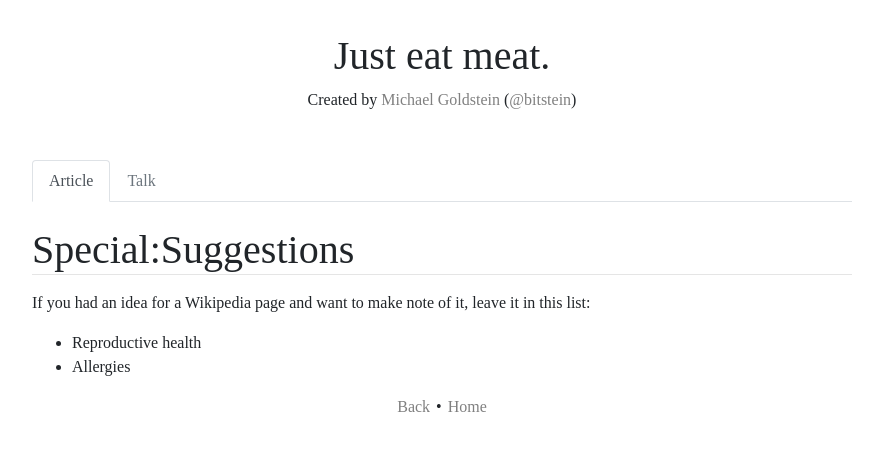
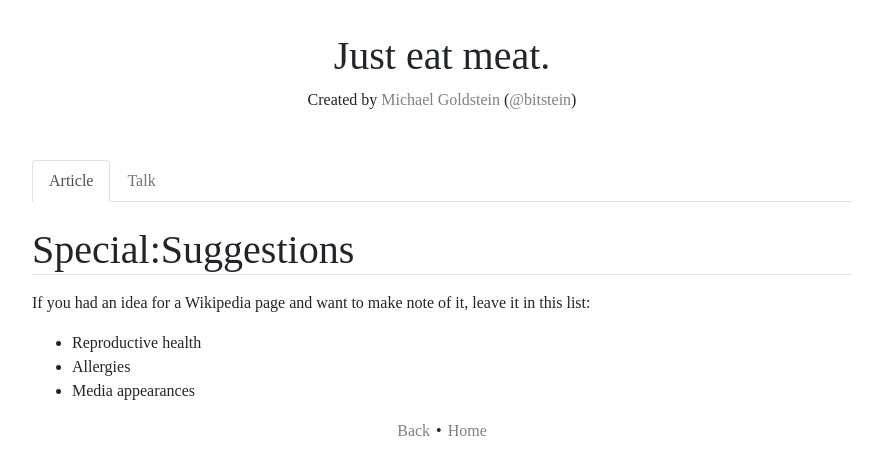
Before and after one commit to bitstein/justmeat.co, a Jekyll site: the page built from wiki/pages/special:suggestions.md, in a window 1280 px wide. Shown: the top 475 px of the page, without its empty margins (198-1081 px from the left). Built offline with Jekyll 4.4.1, drawn with Linux system fonts in a browser that asks for light colours; nearby versions of some CDN libraries; some web fonts are replaced.

Commit message:
Update special:suggestions.md

```diff
--- a/wiki/pages/special:suggestions.md
+++ b/wiki/pages/special:suggestions.md
@@ -9,3 +9,4 @@ If you had an idea for a Wikipedia page and want to make note of it, leave it in
 
 * Reproductive health
 * Allergies
+* Media appearances
```
